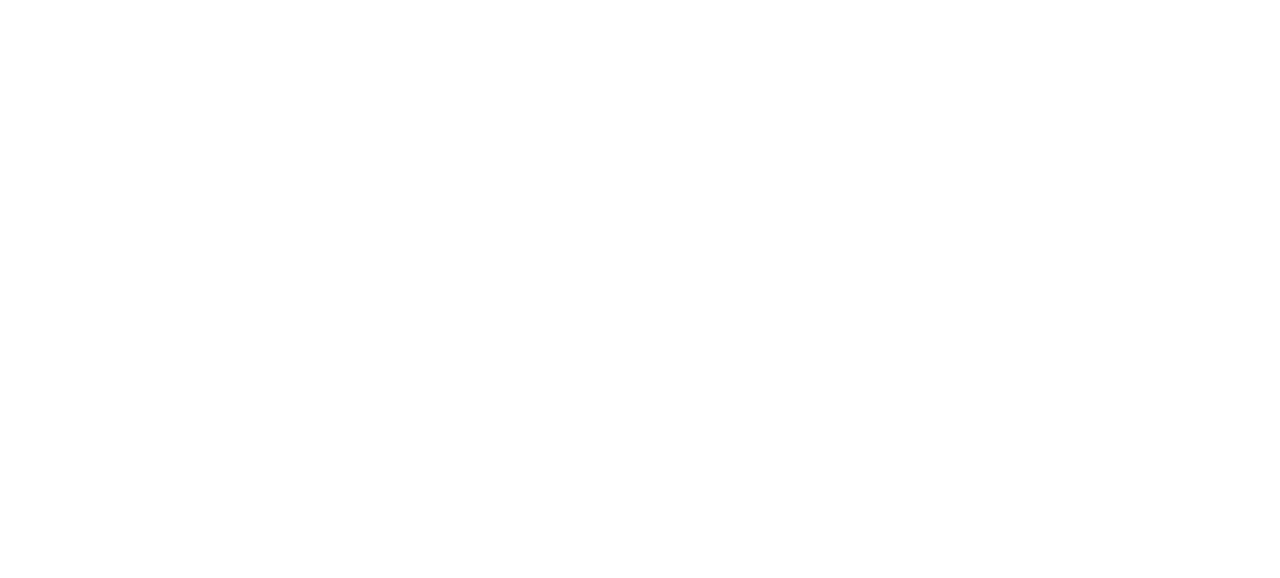
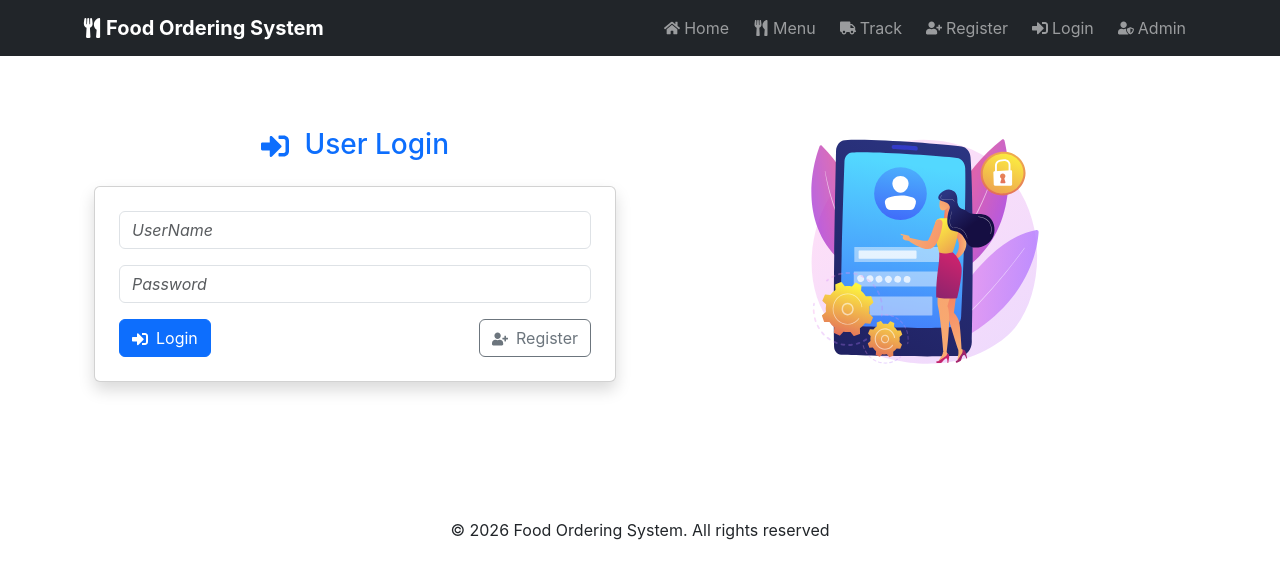
Before and after one commit to Keerthan-17/FoodOrderingSystem, a React (Create React App) app in the folder frontend/: page /login in a window 1280 px wide. Before the commit this address had no page. Shown: the top 578 px of the page. Built offline with nearby package versions, Linux system fonts and the light colour scheme.

Commit message:
feat: add Login component for user authentication

```diff
--- a/frontend/src/App.js
+++ b/frontend/src/App.js
@@ -8,6 +8,7 @@
 import ManageFood from "./pages/ManageFood";
 import SearchPage from "./pages/SearchPage";
 import Register from "./components/Register";
+import Login from "./components/Login";
 
 function App() {
   return (
@@ -22,6 +23,7 @@
         <Route path="/manage-food" element={<ManageFood />}></Route>
         <Route path="/search" element={<SearchPage />}></Route>
         <Route path="/register" element={<Register />}></Route>
+        <Route path="/login" element={<Login />}></Route>
       </Routes>
     </BrowserRouter>
   );
--- /dev/null
+++ b/frontend/src/components/Login.js
@@ -0,0 +1,122 @@
+import React, { useState } from "react";
+import PublicLayout from "./PublicLayout";
+import { toast, ToastContainer } from "react-toastify";
+import "react-toastify/dist/ReactToastify.css";
+import { useNavigate } from "react-router-dom";
+import { FaSignInAlt, FaUserPlus } from "react-icons/fa";
+
+const Login = () => {
+  const [formData, setFormData] = useState({
+    emailcont: "",
+    password: "",
+  });
+
+  const navigate = useNavigate();
+
+  const handleChange = (e) => {
+    const { name, value } = e.target;
+
+    setFormData((prev) => ({
+      ...prev,
+      [name]: value,
+    }));
+  };
+
+  const handleSubmit = async (e) => {
+    e.preventDefault();
+    const { emailcont, password } = formData;
+
+    try {
+      const response = await fetch("http://127.0.0.1:8000/api/login/", {
+        method: "POST",
+        headers: { "Content-Type": "application/json" },
+        body: JSON.stringify({
+          emailcont,
+          password,
+        }),
+      });
+
+      const result = await response.json();
+
+      if (response.status === 200) {
+        toast.success(result.message || "Login successfully");
+        localStorage.setItem("userId", result.userId);
+        localStorage.setItem("userName", result.userName);
+        setFormData({
+          emailcont: "",
+          password: "",
+        });
+        setTimeout(() => {
+          navigate("/");
+        }, 2000);
+      } else {
+        toast.error(result.message || "Invalid Credentials");
+      }
+    } catch (error) {
+      console.error(error);
+      toast.error("Error connecting to server");
+    }
+  };
+  return (
+    <PublicLayout>
+      <ToastContainer autoClose={2000} position="top-right" />
+
+      <div className="container py-5">
+        <div className="row align-items-center">
+          <div className="col-md-6 p-4">
+            <h3 className="text-center text-primary mb-4">
+              <FaSignInAlt className="me-2" /> User Login
+            </h3>
+
+            <form className="card p-4 shadow" onSubmit={handleSubmit}>
+              <div className="mb-3">
+                <input
+                  name="username"
+                  type="text"
+                  className="form-control"
+                  value={formData.userName}
+                  onChange={handleChange}
+                  placeholder="UserName"
+                ></input>
+              </div>
+              <div className="mb-3">
+                <input
+                  name="password"
+                  type="password"
+                  className="form-control"
+                  value={formData.password}
+                  onChange={handleChange}
+                  placeholder="Password"
+                ></input>
+              </div>
+              <div className="d-flex justify-content-between">
+                <button className="btn btn-primary">
+                  <FaSignInAlt className="me-2" />
+                  Login
+                </button>
+                <button
+                  className="btn btn-outline-secondary"
+                  onClick={() => navigate("/register")}
+                >
+                  <FaUserPlus className="me-2" />
+                  Register
+                </button>
+              </div>
+            </form>
+          </div>
+          <div className="col-md-6 d-flex align-items-center justify-content-center">
+            <div className="text-center">
+              <img
+                src="images/login.svg"
+                alt="login_image"
+                className="img-fluid rounded w-100"
+              ></img>
+            </div>
+          </div>
+        </div>
+      </div>
+    </PublicLayout>
+  );
+};
+
+export default Login;
--- a/frontend/src/components/PublicLayout.js
+++ b/frontend/src/components/PublicLayout.js
@@ -54,7 +54,7 @@
                 </Link>
               </li>
               <li className="nav-item mx-1">
-                <Link className="nav-link" to="#">
+                <Link className="nav-link" to="/login">
                   <FaSignInAlt className="me-1 icon-fix" />
                   Login
                 </Link>
--- a/frontend/src/components/Register.js
+++ b/frontend/src/components/Register.js
@@ -14,7 +14,7 @@
     repeatpassword: "",
   });
 
-  //   const navigate = useNavigate();
+    const navigate = useNavigate();
 
   const handleChange = (e) => {
     const { name, value } = e.target;
@@ -65,6 +65,9 @@
           password: "",
           repeatpassword: "",
         });
+        setTimeout(()=>{
+                navigate('/Login')
+            },2000)
       } else {
         toast.error(result.message || "Something went wrong");
       }
@@ -160,7 +163,7 @@
                 style={{ maxHeight: "400px" }}
               ></img>
               <h5 style={{ marginTop: "-1.5rem" }}>
-                Registration is fat, secure and free.
+                Registration is fast, secure and free.
               </h5>
               <p className="text-muted small">
                 Join our food family and enjoy delicious food delivered to your
```
Also changed, not shown: frontend/public/images/login.svg (added).
